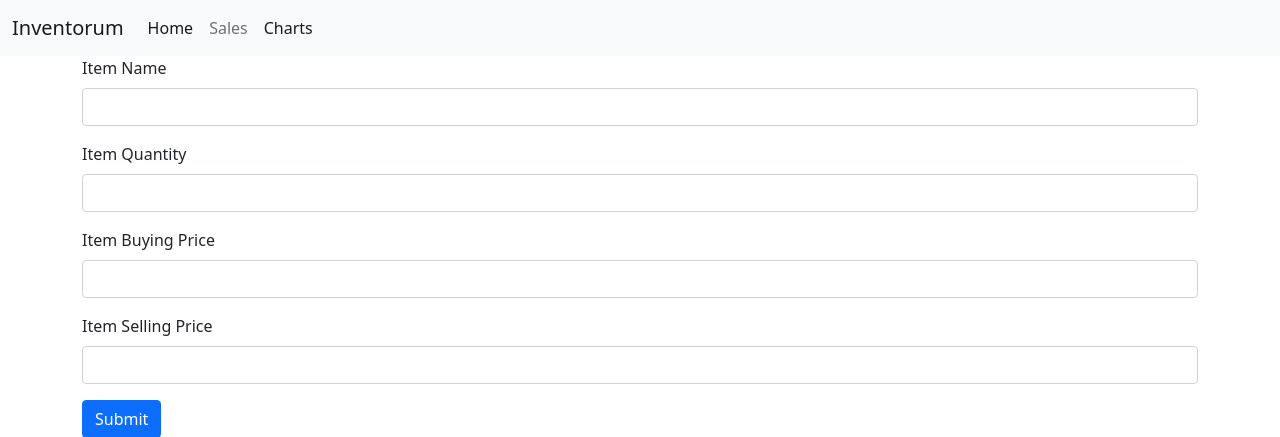
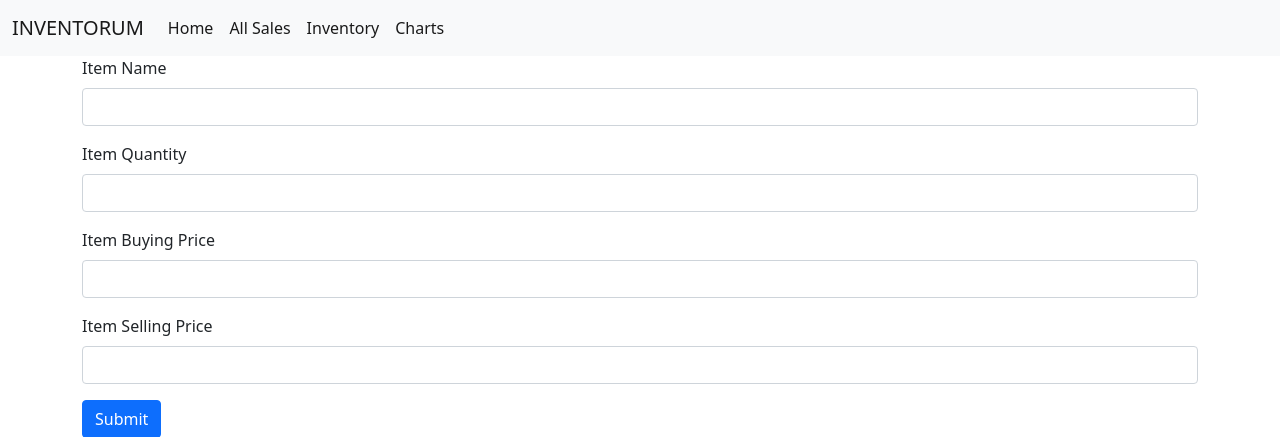
Before and after one commit to Theceri/flaskinventory, a Flask app: page /1/edit in a window 1280 px wide. Shown: the top 437 px of the page. Run offline with Flask 2, Linux system fonts and the light colour scheme; data that the repository does not hold is empty; some libraries are stand-ins or nearby versions.

Commit message:
changed the name of the project on the navbar

```diff
--- a/templates/base.html
+++ b/templates/base.html
@@ -13,13 +13,13 @@
     <!-- datatables -->
     <link href="https://cdn.datatables.net/1.10.24/css/jquery.dataTables.min.css" rel="stylesheet">
 
-    <title>Inventorum Charting</title>
+    <title>Charting</title>
 </head>
 
 <body>
     <nav class="navbar navbar-expand-lg navbar-light bg-light">
         <div class="container-fluid">
-            <a class="navbar-brand" href="/">Inventorum</a>
+            <a class="navbar-brand" href="/">INVENTORUM</a>
             <button class="navbar-toggler" type="button" data-bs-toggle="collapse" data-bs-target="#navbarNav"
                 aria-controls="navbarNav" aria-expanded="false" aria-label="Toggle navigation">
                 <span class="navbar-toggler-icon"></span>
@@ -30,7 +30,10 @@
                         <a class="nav-link active" aria-current="page" href="/">Home</a>
                     </li>
                     <li class="nav-item">
-                        <a class="nav-link" href="/sales">Sales</a>
+                        <a class="nav-link active" href="/sales">All Sales</a>
+                    </li>
+                    <li class="nav-item">
+                        <a class="nav-link active" aria-current="page" href="/">Inventory</a>
                     </li>
                     <li class="nav-item">
                         <a class="nav-link active" aria-current="page" href="/charting">Charts</a>
```
